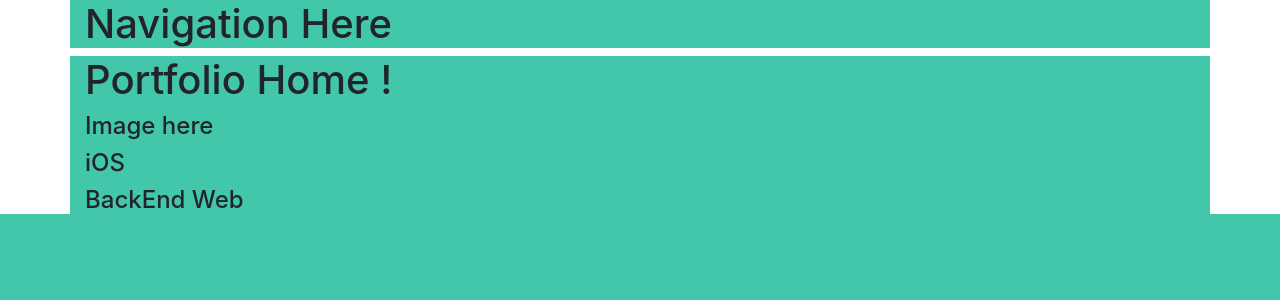
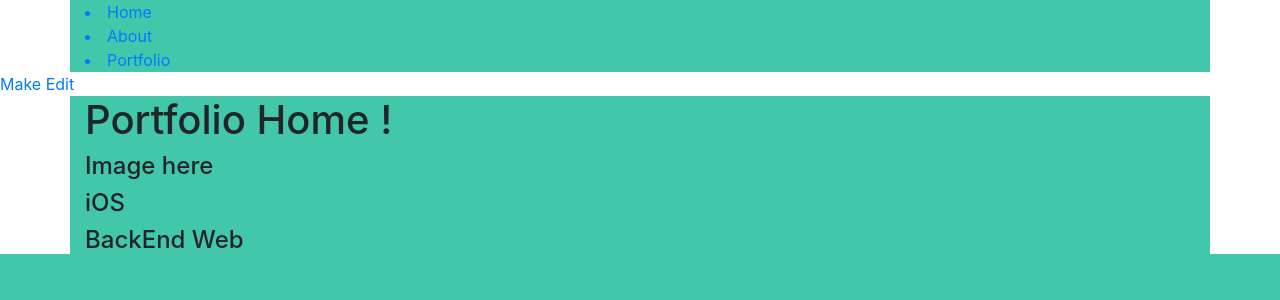
Before and after one commit to mdrame/API-URLS-REQUESTS-, a Django app: page / in a window 1280 px wide. Shown: the top 300 px of the page. Run offline with Django 3.2, Linux system fonts and the light colour scheme; some libraries are stand-ins or nearby versions.

```diff
--- a/PotfolioProject/portfolioTemplate/templates/portfolioTemplate/base.html
+++ b/PotfolioProject/portfolioTemplate/templates/portfolioTemplate/base.html
@@ -13,6 +13,7 @@
             <!-- Bootstrap CSS -->
             <link rel="stylesheet" href="https://stackpath.bootstrapcdn.com/bootstrap/4.4.1/css/bootstrap.min.css" integrity="sha384-Vkoo8x4CGsO3+Hhxv8T/Q5PaXtkKtu6ug5TOeNV6gBiFeWPGFN9MuhOf23Q9Ifjh" crossorigin="anonymous">
 
+            <!-- Main Css -->
             <link rel="stylesheet" type="text/css" href="{% static 'portfolioTemplate/main.css' %}" >
 
             <!-- adding a spacific title base on it being passed from the route  -->
@@ -28,8 +29,18 @@
 
         <!-- Add navigation here -->
         <div class="container">
-            <h1> Navigation Here </h1>
+            <ui>
+                    <a href="{% url 'home'  %}"> <li> Home </li></a>
+                    <a href="{% url 'about'  %}"> <li> About </li></a>
+                    <a href="{% url 'portfolio'  %}"> <li> Portfolio </li> </a>
+
+            </ui>
         </div>
+
+        <!-- add make edit button here  -->
+        <a href="admin/">Make Edit</a>
+
+
 
         <!-- Add rest of route body properties here  -->
         <div class="container">
--- a/PotfolioProject/portfolioTemplate/urls.py
+++ b/PotfolioProject/portfolioTemplate/urls.py
@@ -4,5 +4,6 @@ from . import views
 
 urlpatterns = [
     path('', views.home, name="home"), #'' automatically means home route
-    path('about/', views.about, name="about")
+    path('about/', views.about, name="about"),
+    path('portfolio/', views.portfolio, name="portfolio")
 ]
--- a/PotfolioProject/portfolioTemplate/views.py
+++ b/PotfolioProject/portfolioTemplate/views.py
@@ -26,3 +26,8 @@ def home(request):
 def about(request):
 
     return render(request, 'portfolioTemplate/about.html')
+
+
+def portfolio(request):
+
+    return render(request, 'portfolioTemplate/portfolio.html')
```
Also changed, not shown: PotfolioProject/portfolioTemplate/templates/portfolioTemplate/portfolio.html (added, +10 -0 lines), PotfolioProject/db.sqlite3, 2 other files.
